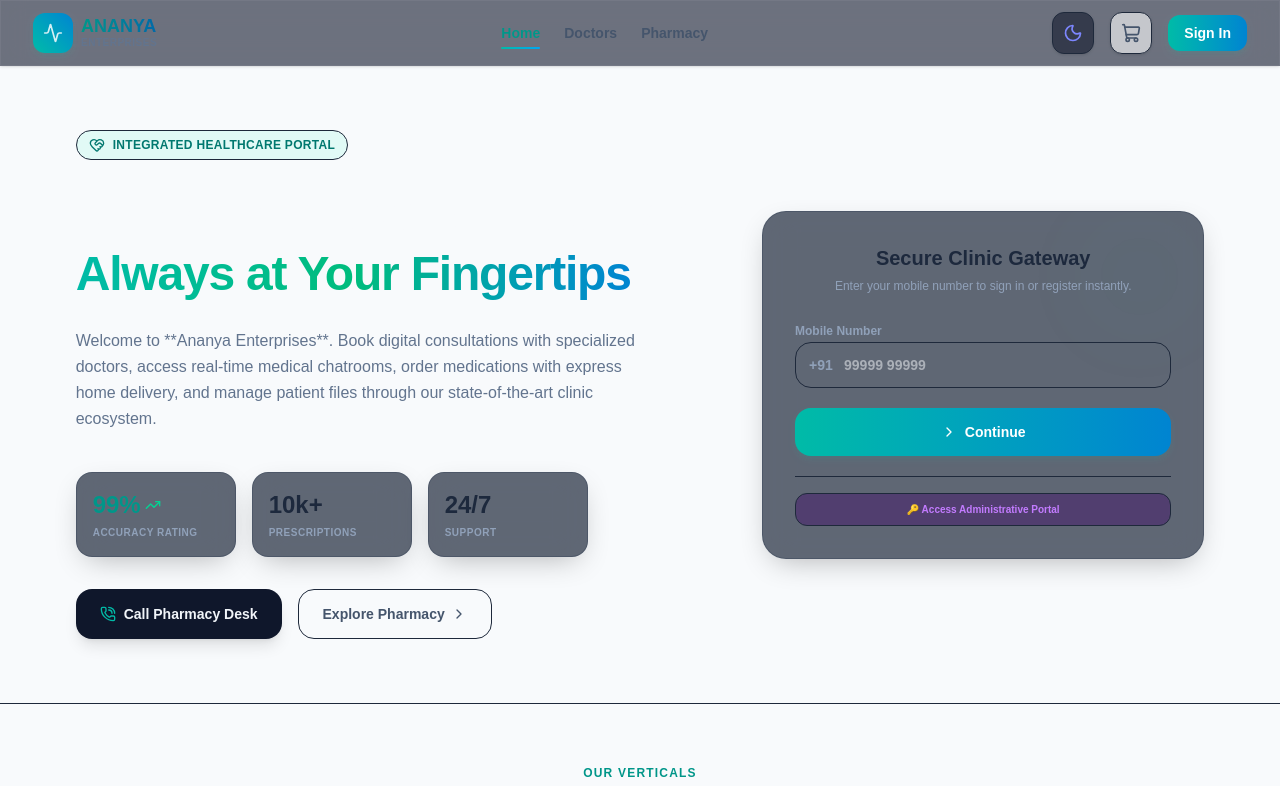
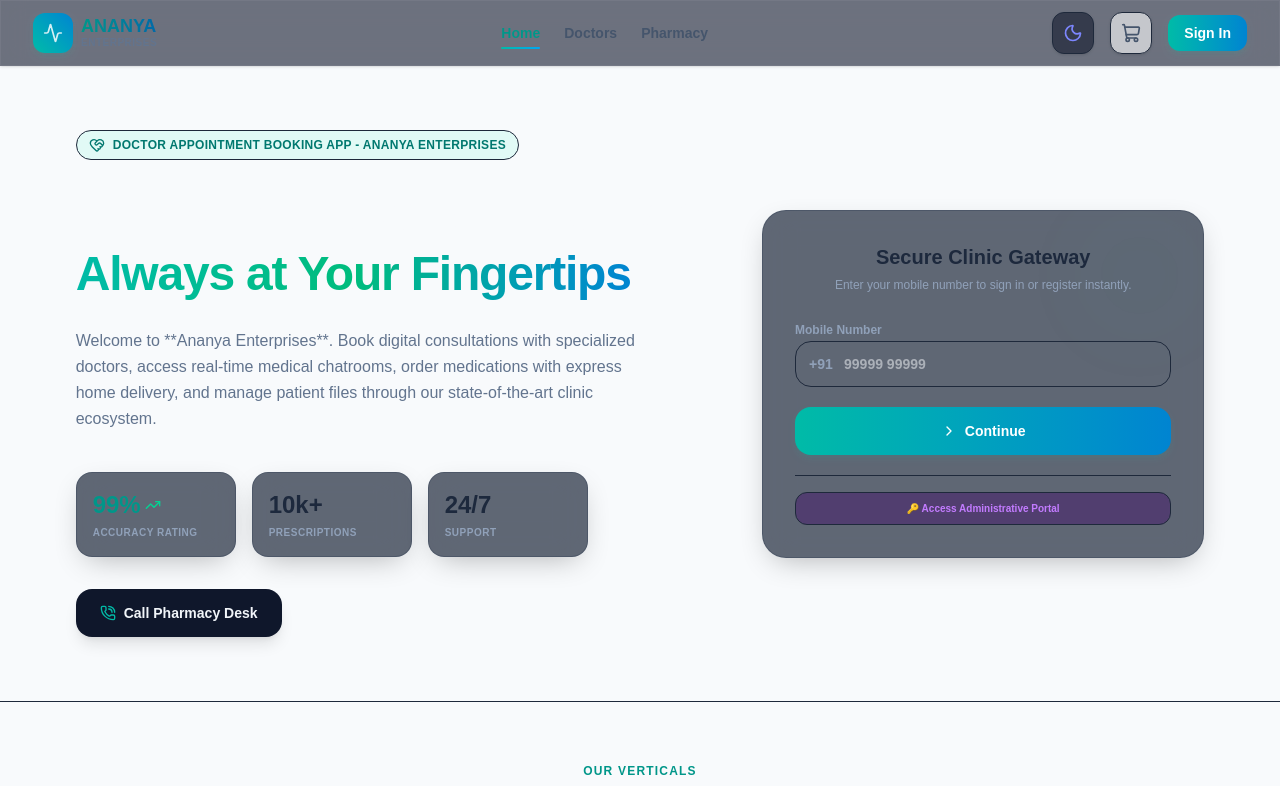
Before and after one commit to animesh045/AppointmentBookingPT, a Next.js app: page / in a window 1280 px wide. Shown: the top 786 px of the page. Built offline with nearby package versions, Linux system fonts and the light colour scheme.

Commit message:
Update Hero branding to Doctor appointment booking app - Ananya enterprises and remove Explore Pharmacy link

```diff
--- a/src/app/layout.tsx
+++ b/src/app/layout.tsx
@@ -3,7 +3,7 @@ import "./globals.css";
 import { AppProvider } from "@/context/AppContext";
 
 export const metadata: Metadata = {
-  title: "Ananya Enterprises – Appointment & Pharmacy Management System",
+  title: "Doctor appointment booking app - Ananya enterprises",
   description: "A premium healthcare appointment booking and pharmacy ordering platform featuring direct doctor consultations, Razorpay billing, and role management.",
   icons: {
     icon: "/favicon.ico",
--- a/src/app/page.tsx
+++ b/src/app/page.tsx
@@ -148,7 +148,7 @@ export default function Home() {
         <div className="lg:col-span-7 space-y-6 text-left animate-in fade-in slide-in-from-left-6 duration-500">
           <div className="inline-flex items-center gap-2 px-3 py-1.5 rounded-full bg-teal-100/50 dark:bg-teal-950/30 text-teal-700 dark:text-teal-400 border border-teal-200/30">
             <HeartHandshake className="h-4 w-4" />
-            <span className="text-xs font-bold uppercase tracking-wide">Integrated Healthcare Portal</span>
+            <span className="text-xs font-bold uppercase tracking-wide">Doctor appointment booking app - Ananya enterprises</span>
           </div>
 
           <h1 className="text-4xl sm:text-5xl font-extrabold tracking-tight leading-tight">
@@ -184,18 +184,10 @@ export default function Home() {
           <div className="flex flex-wrap gap-4 pt-2">
             <a
               href="tel:9717098219"
-              className="px-6 py-3.5 bg-slate-900 dark:bg-white text-slate-100 dark:text-slate-950 rounded-2xl font-bold text-sm shadow-lg hover:scale-[1.02] active:scale-[0.98] transition-all flex items-center gap-2 group"
+              className="px-6 py-3.5 bg-slate-900 dark:bg-white text-slate-100 dark:text-slate-950 rounded-2xl font-bold text-sm shadow-lg hover:scale-[1.02] active:scale-[0.98] transition-all flex items-center gap-2 group justify-center"
             >
               <PhoneCall className="h-4 w-4 text-teal-500 dark:text-teal-600 group-hover:animate-bounce" />
               Call Pharmacy Desk
-            </a>
-
-            <a
-              href="#pharmacy-intro"
-              className="px-6 py-3.5 border border-slate-200 dark:border-slate-800 hover:bg-slate-100 dark:hover:bg-slate-800/50 rounded-2xl font-bold text-sm text-slate-600 dark:text-slate-300 transition-all flex items-center gap-1.5"
-            >
-              Explore Pharmacy
-              <ChevronRight className="h-4 w-4" />
             </a>
           </div>
         </div>
```
